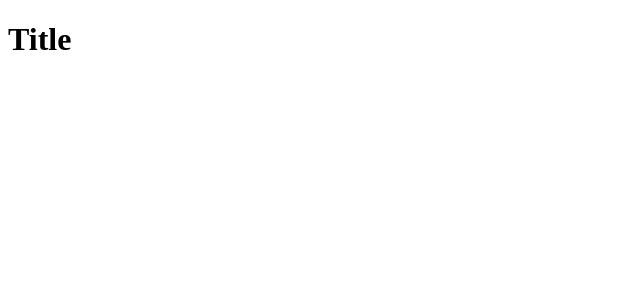
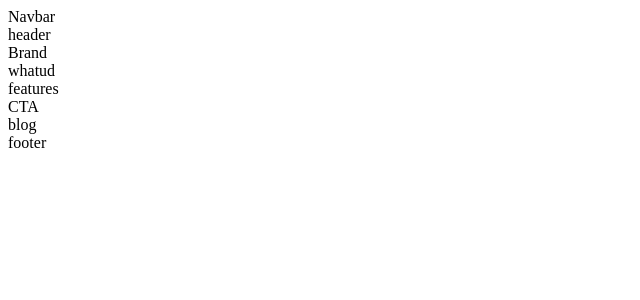
Before and after one commit to Uddhika/React-Web, a React (Create React App) app: page / in a window 1280 px wide. Shown: the top 300 px of the page, without its empty margins (0-640 px from the left). Built offline with nearby package versions, Linux system fonts and the light colour scheme.

Commit message:
structure finished

```diff
--- a/src/App.js
+++ b/src/App.js
@@ -1,11 +1,22 @@
 import React from 'react';
 
 import { Article, Brand, CTA, Feature, Navbar } from './components';
+import { Blog, Features, Footer, Header, Possibility, Whatud } from './containers';
 
 const App = () => {
     return (
-        <div>
-            <h1>Title</h1>
+        <div className="App">
+            <div className="gradient__bg">
+                <Navbar />
+                <Header />
+            </div>
+            <Brand />
+            <Whatud />
+            <Features />
+            <Possibility />
+            <CTA />
+            <Blog />
+            <Footer />
         </div>
     )
 }
--- a/src/containers/blog/Blog.jsx
+++ b/src/containers/blog/Blog.jsx
@@ -0,0 +1,12 @@
+import React from 'react';
+import './blog.css';
+
+const Blog = () => {
+    return (
+        <div>
+            blog
+        </div>
+    )
+}
+
+export default Blog
--- a/src/containers/features/Features.jsx
+++ b/src/containers/features/Features.jsx
@@ -0,0 +1,12 @@
+import React from 'react';
+import './features.css';
+
+const Features = () => {
+    return (
+        <div>
+            features
+        </div>
+    )
+}
+
+export default Features
--- a/src/containers/footer/Footer.jsx
+++ b/src/containers/footer/Footer.jsx
@@ -0,0 +1,12 @@
+import React from 'react';
+import './footer.css';
+
+const Footer = () => {
+    return (
+        <div>
+            footer
+        </div>
+    )
+}
+
+export default Footer
--- a/src/containers/header/Header.jsx
+++ b/src/containers/header/Header.jsx
@@ -0,0 +1,12 @@
+import React from 'react';
+import './header.css';
+
+const Header = () => {
+    return (
+        <div>
+            header
+        </div>
+    )
+}
+
+export default Header
--- /dev/null
+++ b/src/containers/index.js
@@ -0,0 +1,6 @@
+export{default as Blog } from './blog/Blog';
+export{default as Features } from './features/Features';
+export{default as Footer } from './footer/Footer';
+export{default as Header } from './header/Header';
+export{default as Possibility } from './possibility/possibility';
+export{default as Whatud } from './whatud/Whatud';
--- a/src/containers/possibility/possibility.jsx
+++ b/src/containers/possibility/possibility.jsx
@@ -0,0 +1,12 @@
+import React from 'react';
+import './possibility.css';
+
+const possibility = () => {
+    return (
+        <div>
+
+        </div>
+    )
+}
+
+export default possibility
--- /dev/null
+++ b/src/containers/whatud/Whatud.jsx
@@ -0,0 +1,12 @@
+import React from 'react';
+import './whatud.css';
+
+const Whatud = () => {
+    return (
+        <div>
+            whatud
+        </div>
+    )
+}
+
+export default Whatud
```
Also changed, not shown: src/containers/whattitle/whattitle.css (deleted), src/containers/whatud/whatud.css (added).
